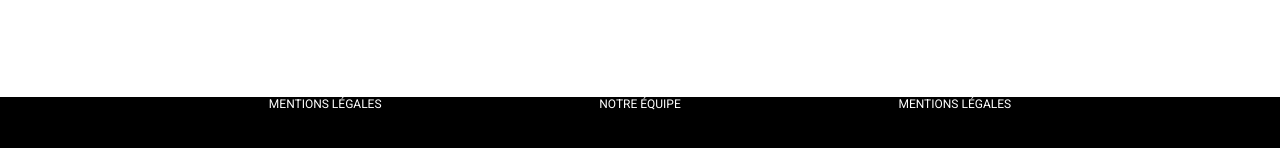
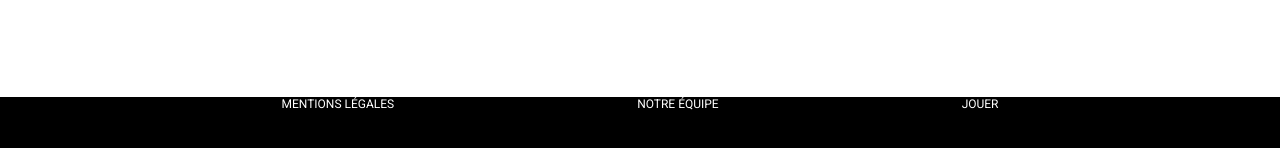
Before and after one commit to Samuel-Guillaume97/projet-js, a plain HTML site: page game/accueil.html in a window 1280 px wide. Shown: the part 582-730 px from the top of the page. Drawn offline with Linux system fonts and the light colour scheme.

Commit message:
changement mineur

```diff
--- a/game/accueil.html
+++ b/game/accueil.html
@@ -38,7 +38,7 @@
       <div class="container txtBloc">
         <a href="#">MENTIONS LÉGALES</a>
         <a href="#">NOTRE ÉQUIPE</a>
-        <a href="pageJeu.html">MENTIONS LÉGALES</a>
+        <a href="pageJeu.html">JOUER</a>
       </div>
     </footer>
     <script src="scripts/main.js"></script>
```
Also changed, not shown: game/pageJeu.html (+1 -1 lines).
